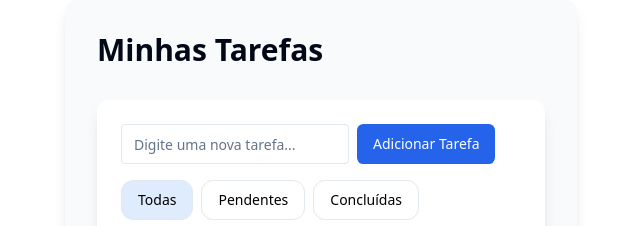
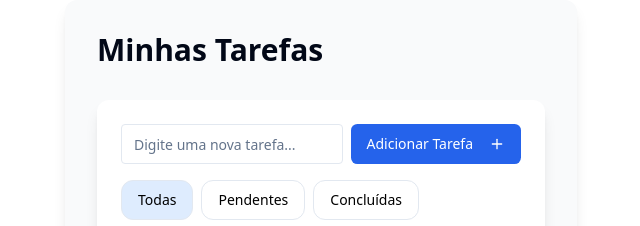
Before and after one commit to JoaoTrajano/challenge_magalu, a Next.js app in the folder web/: page / in a window 1280 px wide. Shown: the top 226 px of the page, without its empty margins (319-959 px from the left). Built offline with nearby package versions, Linux system fonts and the light colour scheme; no server answers.

Commit message:
layout: apply icon plus

```diff
--- a/web/src/components/form/form.tsx
+++ b/web/src/components/form/form.tsx
@@ -7,6 +7,7 @@ import { FormMessage } from "../form-message";
 import { toast } from "sonner";
 import { useQueryClient } from "@tanstack/react-query";
 import { useAddTask } from "@/api/tasks";
+import { Plus } from "lucide-react";
 
 const addTaskSchema = z.object({
   title: z.string().min(1, "Título da tarefa é obrigatório."),
@@ -61,6 +62,7 @@ export const Form = () => {
         disabled={isSubmitting}
       >
         Adicionar Tarefa
+        <Plus className="ml-2" />
       </Button>
     </form>
   );
```
